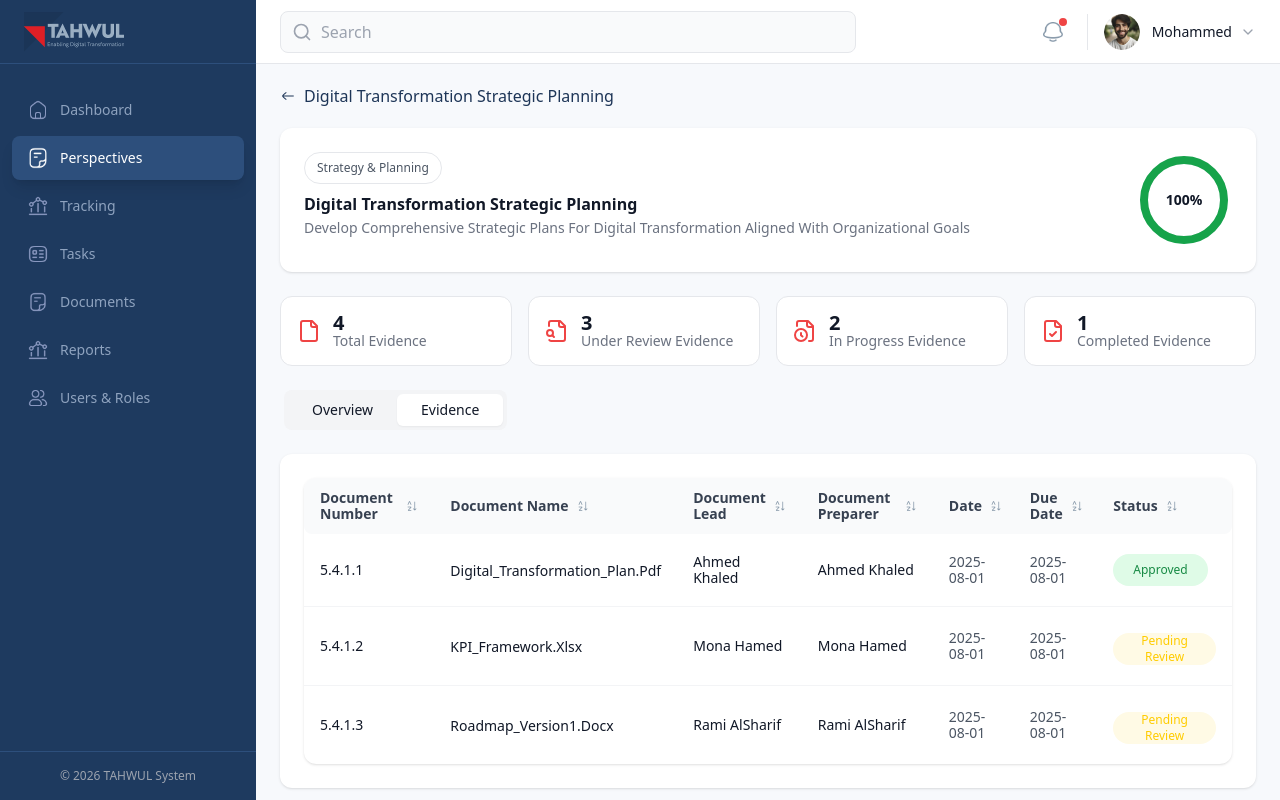
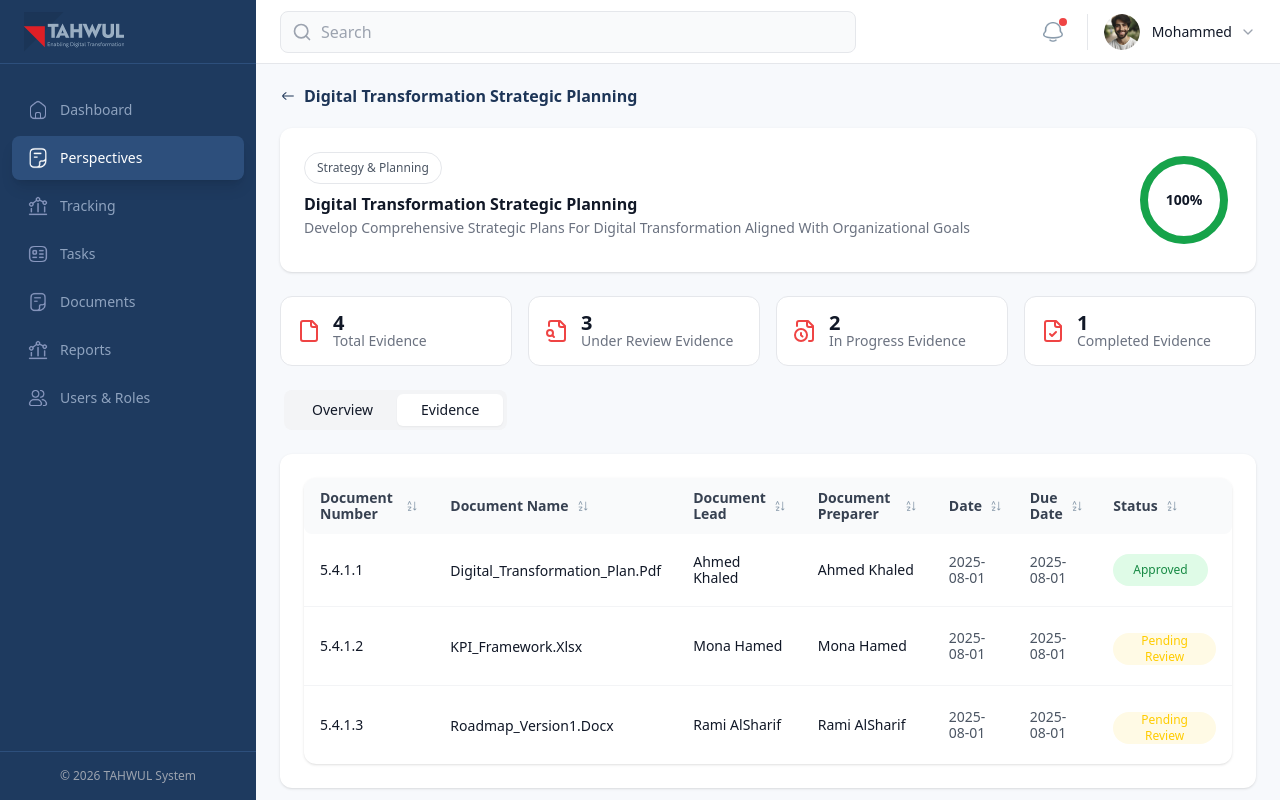
Before and after one commit to AhmarAshraf/tahwultask, a Next.js app: page /perspectives in a window 1280 px wide. Shown: the top 800 px of the page. Built offline with nearby package versions, Linux system fonts and the light colour scheme.

Commit message:
fix/minor fixes text

```diff
--- a/app/globals.css
+++ b/app/globals.css
@@ -163,7 +163,7 @@ a {
 }
 
 .typo-breadcrumb-16 {
-  @apply text-[16px] font-normal leading-4 text-[#1D3557] capitalize;
+  @apply text-[16px] font-bold leading-4 text-[#1D3557] capitalize;
 }
 
 .typo-date-14 {
```
